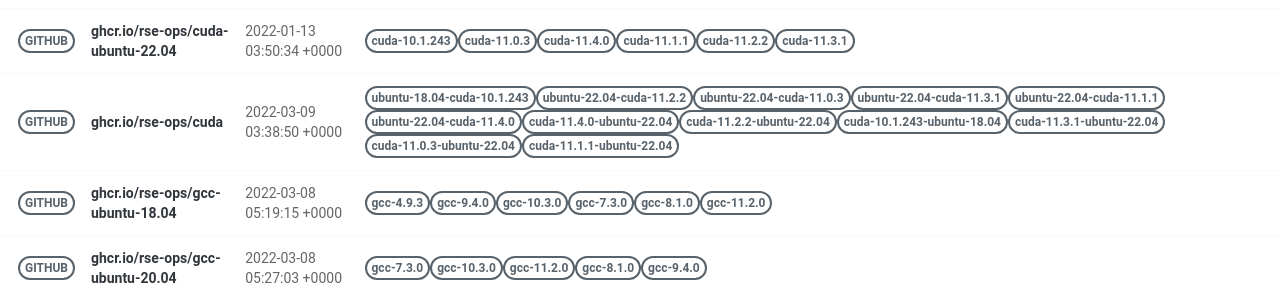
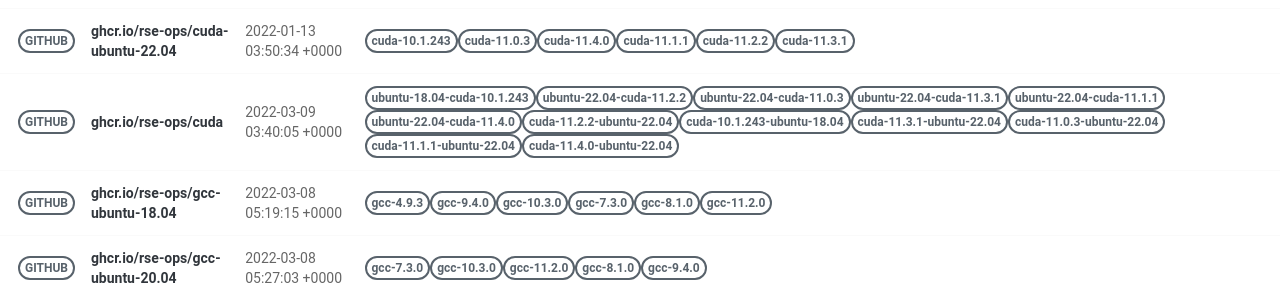
Before and after one commit to rse-ops/docker-images, a Jekyll site: the page built from pages/index.md, in a window 1280 px wide. Shown: the part 421-721 px from the top of the page. Built offline with Jekyll 4.4.1, drawn with Linux system fonts in a browser that asks for light colours; nearby versions of some CDN libraries.

Commit message:
Automated push to update library 2022-03-09

```diff
--- a/_library/ghcr.io-rse-ops-cuda.md
+++ b/_library/ghcr.io-rse-ops-cuda.md
@@ -1,7 +1,7 @@
 ---
 layout: container
 name: ghcr.io/rse-ops/cuda
-updated_at: 2022-03-09 03:38:50.441362
+updated_at: 2022-03-09 03:40:05.417749
 
 
 container_url: https://github.com/orgs/rse-ops/packages/container/package/cuda
```
Also changed, not shown: other parts of _library/ghcr.io-rse-ops-cuda.md (+3 -3 lines).
